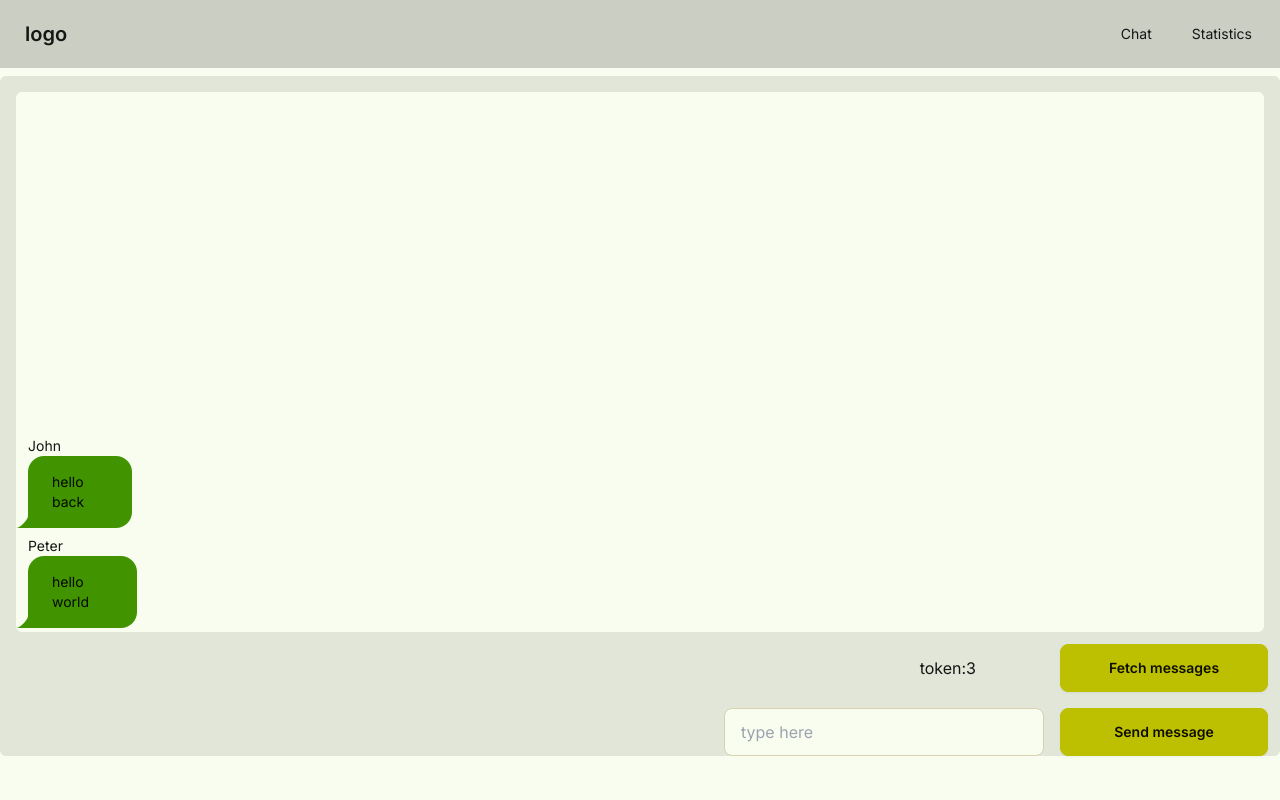
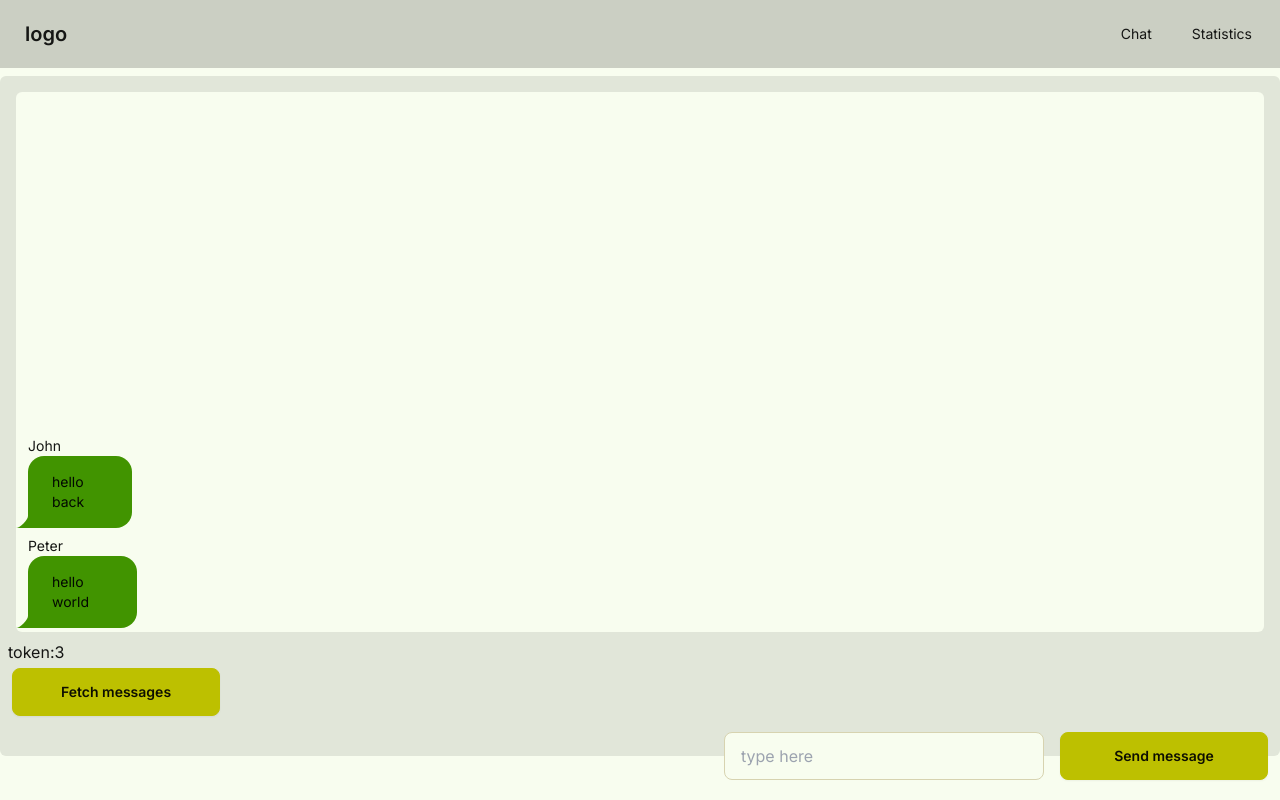
Before and after one commit to Infinite-Loopers2024/slow-chat-final, a Next.js app: page /chat in a window 1280 px wide. Built offline with nearby package versions, Linux system fonts and the light colour scheme.

Commit message:
moved token-count
Co-authored-by: Ali <lali.mohseni05@yahoo.se>
Co-authored-by: Love <love.bellinder@gmail.com>
Co-authored-by: Adrienn <apozsgai97@gmail.com>

```diff
--- a/src/features/chat/action.ts
+++ b/src/features/chat/action.ts
@@ -25,3 +25,9 @@ export async function createMessage(message: MessageType) {
   db.push(newMessage);
   console.log("db pushed");
 }
+
+export function getAllMessages() {
+  const data = db;
+  revalidatePath("/chat");
+  return data;
+}
--- a/src/ui/chat/chat.tsx
+++ b/src/ui/chat/chat.tsx
@@ -18,9 +18,7 @@ export default function ChatPage() {
   return (
     <main className="container mx-auto pb-6 p-2 rounded-md bg-base-200 mt-2 h-[85lvh]">
       <MessageBoard messages={messages} />
-      <div className="flex items-center justify-end">
-        <TokenCount />
-      </div>
+      <div className="flex items-center justify-end"></div>
       <Form />
     </main>
   );
--- a/src/ui/chat/message-board.tsx
+++ b/src/ui/chat/message-board.tsx
@@ -1,6 +1,7 @@
 import React from "react";
 import { MessageType } from "./chat";
 import Message from "./message";
+import TokenCount from "./token-count";
 //import { timeStamp } from "console";
 
 export default function MessageBoard({
@@ -9,6 +10,7 @@ export default function MessageBoard({
   messages: MessageType[];
 }) {
   return (
+    <>
       <div
         id="message-placeholder"
         className="h-5/6 bg-base-100 rounded-md m-2 overflow-auto flex flex-col-reverse"
@@ -17,5 +19,7 @@ export default function MessageBoard({
           <Message key={message.id} message={message} />
         ))}
       </div>
+      <TokenCount />
+    </>
   );
 }
--- a/src/ui/chat/token-count.tsx
+++ b/src/ui/chat/token-count.tsx
@@ -1,12 +1,20 @@
 import React from "react";
+import { MessageType } from "./chat";
+import { getAllMessages } from "@/src/features/chat/action";
 
-export default function TokenCount() {
+export default function TokenCount(message: MessageType) {
+  function handleClick() {
+    const data = getAllMessages();
+    return;
+  }
   return (
     <>
       <div id="counter" className="mr-20">
         token:3
       </div>
-      <button className="btn btn-secondary m-1 w-52">Fetch messages</button>
+      <button onClick={handleClick()} className="btn btn-secondary m-1 w-52">
+        Fetch messages
+      </button>
     </>
   );
 }
```
Lines whose indentation alone changed are shown as unchanged.
